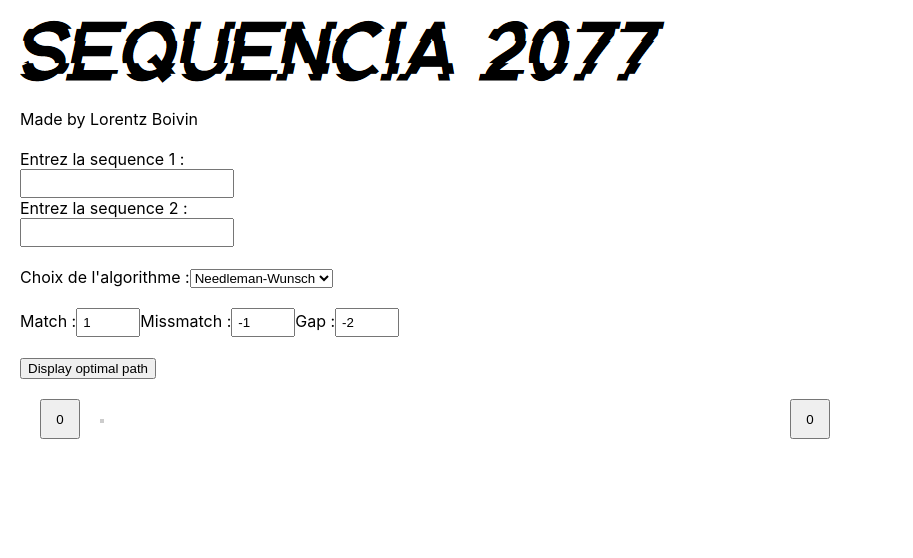
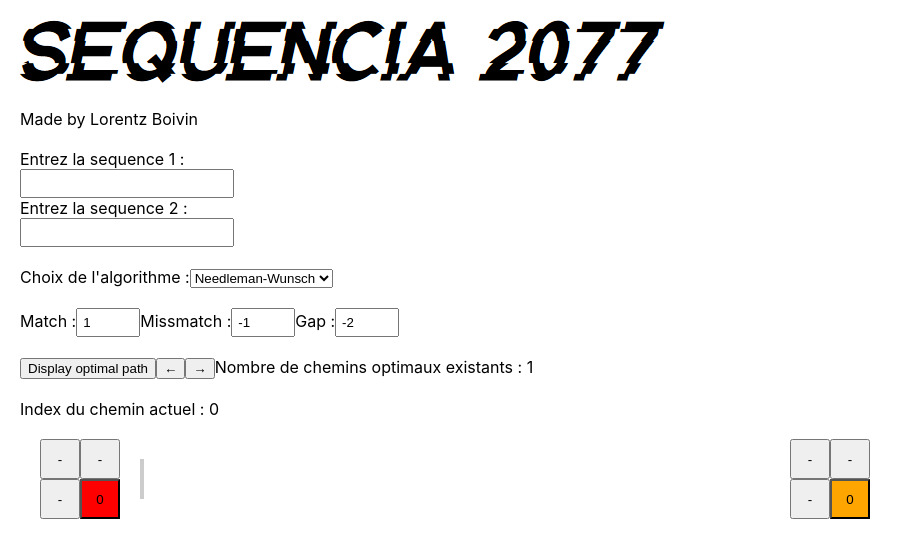
Before and after one commit to Lorzi/Sequencia, a React (Create React App) app: page / in a window 1280 px wide. Shown: the top 558 px of the page, without its empty margins (0-913 px from the left). Built offline with nearby package versions, Linux system fonts and the light colour scheme.

Commit message:
Major Update - Adding multiple Optimal Path and orange coloring of every possible path in the arrowed matrix

```diff
--- a/src/App.js
+++ b/src/App.js
@@ -1,4 +1,4 @@
-import React, { useState } from 'react';
+import React, {useEffect, useState} from 'react';
 import {Case} from "./Case";
 import {Line} from "./Line";
 import {NeedleManWunschScript} from "./NeedleManWunschScript";
@@ -6,7 +6,7 @@ import {determineOptimalTraceback} from "./NeedleManOptimalPath";
 import {determineArrowMatrix} from "./ArrowMatrix";
 import {LetterLine} from "./LetterLine";
 import sequenciaImage from "./glitch-goblin.png"
-import {determineArrowedMatrix} from "./NeedleManOptimalPath_V2";
+import {determineArrowedMatrix, findPaths} from "./NeedleManOptimalPath_V2";
 
 
 export default function App(){
@@ -15,15 +15,33 @@ export default function App(){
     let [match,setMatch] = useState(1)
     let [missmatch ,setMissmatch] = useState(-1)
     let [gap,setGap]=useState(-2)
+    let [pathCounter, setPathCounter] = useState(0);
 
     const [selectedAlgorithm, setSelectedAlgorithm] = useState("Needleman-Wunsch");
 
 
     let matrixTestData = NeedleManWunschScript(sequence1,sequence2,match,missmatch,gap) //liste qui contient la matrice de Substitution et la matrice transformée
     let matrixFinal = matrixTestData[1]; //Matrice transformée
-    let optPath = determineOptimalTraceback(sequence1,sequence2,matrixTestData[0],matrixFinal,match) //Liste qui contient l'ensemble des points qui sont issus du chemin optimal
+
+    //let optPath = determineOptimalTraceback(sequence1,sequence2,matrixTestData[0],matrixFinal,match) //Liste qui contient l'ensemble des points qui sont issus du chemin optimal
     //let arrowedMatrix = matrixTestData[0]
     let arrowedMatrix = determineArrowedMatrix(sequence1,sequence2,matrixTestData[0],matrixFinal,match,gap,missmatch)
+    let allPath = findPaths(arrowedMatrix);
+    let optPath = allPath[pathCounter];
+    //let mergedAllPath = allPath.reduce((acc, current) => acc.concat(current), []);//Utile pour l'affichage en jaune de tout les chemins possible sur la matrice fléchée
+    console.log("c'est merged");
+    //console.log(mergedAllPath)
+
+    const mergedAllPath = allPath.reduce((merged, current) => {
+        current.forEach(path => {
+            if (!merged.includes(path)) {
+                merged.push(path);
+            }
+        });
+        return merged;
+    }, []);
+
+
     //Matrice affichée sous forme de bouton en html
     const [displayed_matrix,setDisplayedMatrix] = useState(
         <div className="matrix-row">
@@ -93,7 +111,7 @@ export default function App(){
                                 <Case
                                     key = {[xIndex,yIndex]}
                                     value = {y}
-                                    color={"white"}
+                                    color={mergedAllPath.some(coord => coord[0] === xIndex && coord[1] === yIndex) ? 'orange' : 'white'}
                                     //Change de couleur en rouge si la case est retrouvé dans le chemin optimal
                                 />
                             ))}
@@ -163,6 +181,38 @@ export default function App(){
     const displayPathButton =
         <button onClick={() => onDisplayPath() }>Display optimal path</button>
 
+    const handleLeftButtonClick = () => {
+        if(pathCounter===0){
+            setPathCounter(allPath.length-1);
+        }
+        else{
+            setPathCounter(pathCounter-1);
+        }
+        onDisplayPath();
+
+
+    };
+
+    const handleRightButtonClick = () => {
+        if(pathCounter+1===allPath.length){
+            setPathCounter(0);
+        }
+        else{
+            setPathCounter(pathCounter+1);
+        }
+        onDisplayPath();
+    };
+    useEffect(() => {
+        onDisplayPath(); // Exécuter onDisplayPath() lorsque pathCounter est mis à jour
+    }, [pathCounter]);
+
+
+    const leftOnPath =
+        <button onClick={() => handleLeftButtonClick()}>←</button>
+
+    const rightOnPath =
+        <button onClick={() => handleRightButtonClick()}>→</button>
+
     /*Composant contenant les box graphiques qui permettent d'entrer les informations (Sequence 1/Sequence 2)*/
     const sequenceBox =
         <div style={{ display: 'flex', flexDirection: 'column' }}>
@@ -181,6 +231,7 @@ export default function App(){
                 onBlur={(e) => e.target.style.boxShadow = 'none'} // Supprimer le glow lorsque le focus est perdu
                 maxLength={15}
                 onChange={(e) => {
+                    setPathCounter(0)
                     setSequence1(e.target.value)
                     onDisplayPath()
                 }
@@ -207,6 +258,7 @@ export default function App(){
 
                 maxLength={15}
                 onChange={(e) => {
+                    setPathCounter(0)
                     setSequence2(e.target.value)
                     onDisplayPath()
                 }
@@ -226,6 +278,7 @@ export default function App(){
                 id="match"
                 value={match}
                 onChange={(e) => {
+                    setPathCounter(0);
                     const newMatch = e.target.value
                     setMatch(+newMatch) /*Le probeme est que en passant des nombre en argument c'est une chaine string qui se met a la place d'un number*/
 
@@ -245,6 +298,7 @@ export default function App(){
                 id="missmatch"
                 value={missmatch}
                 onChange={(e) => {
+                    setPathCounter(0);
                     const newMissmatch = e.target.value
                     setMissmatch(+newMissmatch)
 
@@ -263,6 +317,7 @@ export default function App(){
                 id="gap"
                 value={gap}
                 onChange={(e) => {
+                    setPathCounter(0);
                     const newGap = e.target.value
                     setGap(+newGap)
 
@@ -351,6 +406,11 @@ export default function App(){
             {valueBox}
             <div style = {{ margin: '20px'}} />
             {displayPathButton}
+            {leftOnPath}
+            {rightOnPath}
+            <label>Nombre de chemins optimaux existants : </label> {allPath.length}
+            <div style = {{ margin: '20px'}} />
+            <label>Index du chemin actuel : </label> {pathCounter}
             <div style = {{ margin: '20px'}} />
 
             {TwoMatrix}
--- a/src/NeedleManOptimalPath_V2.js
+++ b/src/NeedleManOptimalPath_V2.js
@@ -50,3 +50,98 @@ export function determineArrowedMatrix(S1,S2,subMatrix,transfMatrix,match,gap,mi
 
     return arrowedMatrix;
 }
+
+export function findPaths(arrowedMatrix) {
+    const paths = []; // Liste pour stocker les chemins trouvés
+    const queue = []; // File pour suivre les chemins
+
+    const yMax = arrowedMatrix.length - 1;
+    const xMax = arrowedMatrix[0].length - 1;
+    // Ajoute la dernière case à la file
+    queue.push([[yMax, xMax]]);
+
+    // Tant que la file n'est pas vide
+    while (queue.length > 0) {
+        const path = queue.shift(); // Récupère un chemin de la file
+        const [y, x] = path[0]; // Récupère la position actuelle du chemin
+
+        //Si on atteint la première case, ajoute le chemin trouvé à la liste des chemins
+        if (y === 0 || x === 0) {
+            let yNew = y, xNew = x;
+            if(y===0 && x!==0){
+                while(xNew!==0){
+                    path.push([yNew, xNew - 1]);
+                    xNew-=1;
+                }
+
+            }
+            if(x===0 && y!==0){
+                while(yNew!==0){
+                    path.push([yNew-1, xNew]);
+                    yNew-=1;
+                }
+
+            }
+            paths.push(path);
+        }
+
+
+
+
+
+        let arrows = arrowedMatrix[y][x].toString();
+
+        // Explore les directions possibles selon les flèches de la case
+        if (arrows.includes("↖")) {
+            queue.push([[y - 1, x - 1], ...path]); // Déplacement en diagonale
+        }
+        if (arrows.includes("↑")) {
+            queue.push([[y - 1, x], ...path]); // Déplacement vers le haut
+        }
+        if (arrows.includes("←")) {
+            queue.push([[y, x - 1], ...path]); // Déplacement vers la gauche
+        }
+    }
+    console.log("Here is your all Path :");
+    console.log(paths)
+    if (paths.length === 0){
+        return([[[yMax, xMax]]]);
+    }
+    else{
+        return paths;
+    }
+
+}
+// export function allPaths(S1,S2,arrowedMatrix){
+//     let y = S1.length - 1, x= S2.length - 1;
+//     let pathNumber = 1;
+//     let pathList = [];
+//
+//
+//     while(pathNumber !== 0){
+//         let onePath = [];
+//         while(x!==0 && y!==0){
+//             if (arrowedMatrix[y][x].length === 1){
+//
+//                 if (arrowedMatrix[y][x] === "←"){
+//                     onePath.push([y,x]);
+//                     x-=1;
+//                 }
+//                 if (arrowedMatrix[y][x] === "↖"){
+//                     onePath.push([y,x]);
+//                     x-=1;
+//                     y-=1;
+//                 }
+//                 if (arrowedMatrix[y][x] === "↑"){
+//                     onePath.push([y,x]);
+//                     y-=1;
+//                 }
+//
+//             }
+//
+//         }
+//
+//     }
+//
+//
+// }
```
Also changed, not shown: src/ArrowedDisplay.js (deleted), src/FullMatrix.js (deleted).
